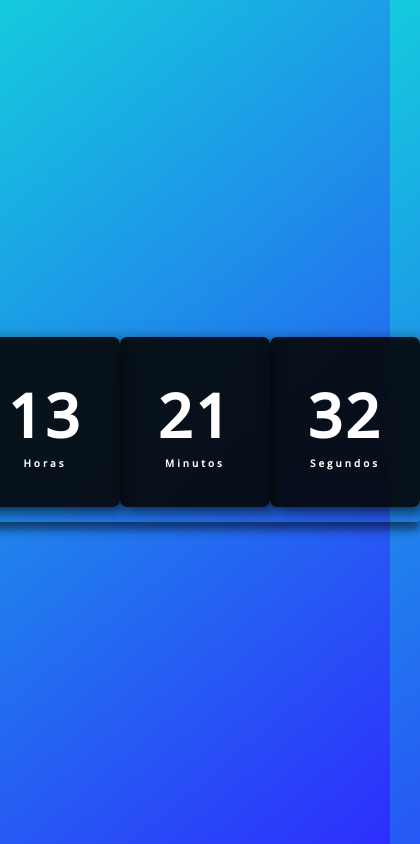
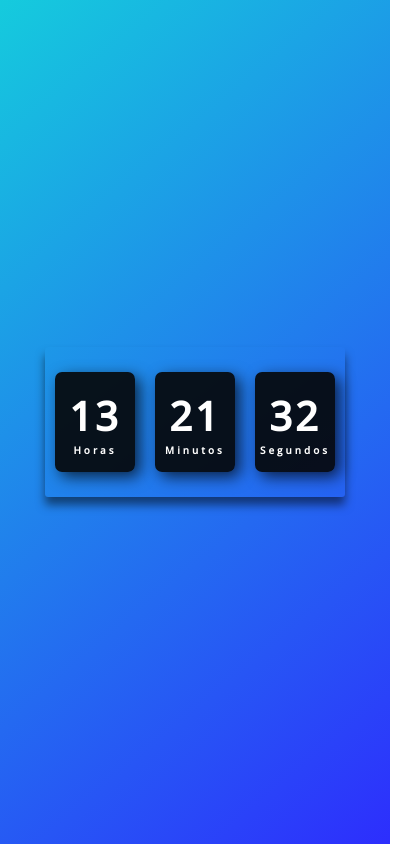
Before and after one commit to kauecorrea/relogio-digital, a plain HTML site: page index.html in a window 390 px wide. Shown: the whole page, 420 px wide, since content can reach past the window. Drawn offline with nearby package versions, Linux system fonts and the light colour scheme.

Commit message:
update for mobile

```diff
--- a/assets/css/style.css
+++ b/assets/css/style.css
@@ -49,3 +49,21 @@ body {
     font-size: 10px;
 
 }
+
+@media screen and (max-width: 650px) {
+
+    .relogio {
+        width: 300px;
+        height: 150px;
+    }
+
+    .relogio div {
+        height: 100px;
+        width: 80px;
+    }
+
+    .relogio span {
+        font-size: 40px;
+    }
+
+}
```
